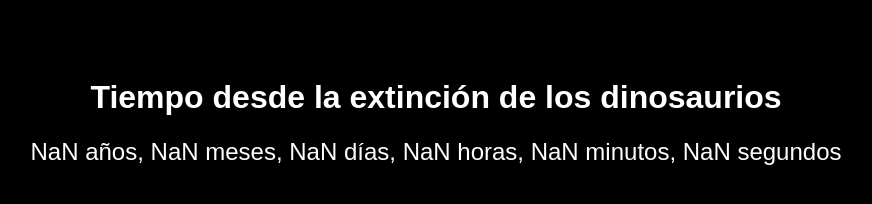
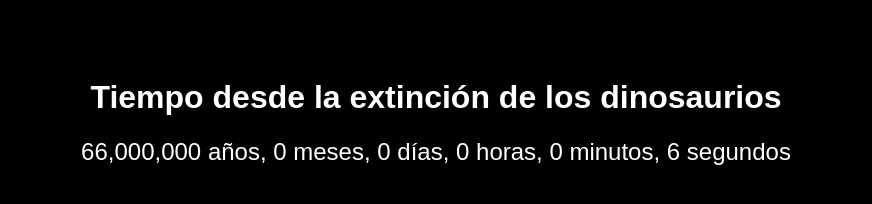
Before and after one commit to hernan511/friendly-waddle, a plain HTML site: page index.html in a window 1280 px wide. Shown: the whole page, without its empty margins (204-1076 px from the left). Drawn offline with Linux system fonts and the light colour scheme.

Commit message:
Update index.html

```diff
--- a/index.html
+++ b/index.html
@@ -5,16 +5,16 @@
   <title>Contador desde la extinción de los dinosaurios</title>
   <style>
     body {
+      background-color: black;
+      color: white;
       font-family: Arial, sans-serif;
       text-align: center;
-      background: black;
-      color: white;
       padding: 50px;
     }
     h1 {
       font-size: 2em;
     }
-    .contador {
+    #contador {
       font-size: 1.5em;
       margin-top: 20px;
     }
@@ -22,28 +22,30 @@
 </head>
 <body>
   <h1>Tiempo desde la extinción de los dinosaurios</h1>
-  <div class="contador" id="contador"></div>
+  <div id="contador"></div>
 
   <script>
+    // Total aproximado de segundos en 66 millones de años
+    const segundosIniciales = 66 * 1000000 * 365.25 * 24 * 60 * 60;
+    let segundosTranscurridos = Math.floor(segundosIniciales);
+
     function actualizarContador() {
-      const millones = 66000000;
-      const ahora = new Date();
-      const fechaExtincion = new Date(ahora);
-      fechaExtincion.setFullYear(fechaExtincion.getFullYear() - millones);
+      segundosTranscurridos++;
 
-      const diferencia = ahora - fechaExtincion;
+      const años = Math.floor(segundosTranscurridos / (365.25 * 24 * 3600));
+      const restanteAño = segundosTranscurridos % (365.25 * 24 * 3600);
 
-      const totalSegundos = Math.floor(diferencia / 1000);
-      const totalMinutos = Math.floor(totalSegundos / 60);
-      const totalHoras = Math.floor(totalMinutos / 60);
-      const totalDias = Math.floor(totalHoras / 24);
+      const meses = Math.floor(restanteAño / (30.44 * 24 * 3600));
+      const restanteMes = restanteAño % (30.44 * 24 * 3600);
 
-      const años = Math.floor(totalDias / 365.25);
-      const meses = Math.floor((totalDias % 365.25) / 30.44);
-      const dias = Math.floor((totalDias % 365.25) % 30.44);
-      const horas = totalHoras % 24;
-      const minutos = totalMinutos % 60;
-      const segundos = totalSegundos % 60;
+      const dias = Math.floor(restanteMes / (24 * 3600));
+      const restanteDia = restanteMes % (24 * 3600);
+
+      const horas = Math.floor(restanteDia / 3600);
+      const restanteHora = restanteDia % 3600;
+
+      const minutos = Math.floor(restanteHora / 60);
+      const segundos = Math.floor(restanteHora % 60);
 
       document.getElementById("contador").innerHTML =
         `${años.toLocaleString()} años, ${meses} meses, ${dias} días, ` +
```
